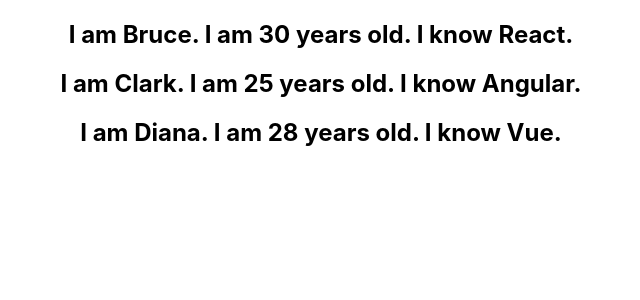
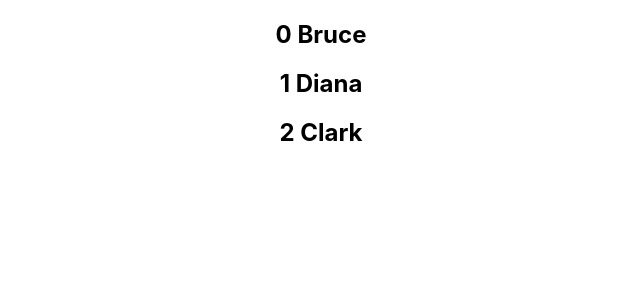
Before and after one commit to Xpiper/react, a React (Create React App) app in the folder hello-world/: page / in a window 1280 px wide. Shown: the top 300 px of the page, without its empty margins (319-959 px from the left). Built offline with nearby package versions, Linux system fonts and the light colour scheme.

Commit message:
try to not use index as list key

```diff
--- a/hello-world/src/components/NameList.js
+++ b/hello-world/src/components/NameList.js
@@ -4,6 +4,7 @@
 
 function NameList(props) {
 
+    const names = ['Bruce', 'Diana', 'Clark'];
     const persons = [
         {
             id: 1,
@@ -24,10 +25,12 @@
             skill: 'Vue'
         }
     ]
-    const personList = persons.map(person => <Person key={person.id} person={person}/>)
+    // const personList = persons.map(person => <Person key={person.id} person={person}/>)
+    const nameList = names.map((name, index) => <h2 key={index}>{index} {name}</h2>)
     return (
         <div>
-            {personList}
+            {/*{personList}*/}
+            {nameList}
         </div>
     );
 }
```
